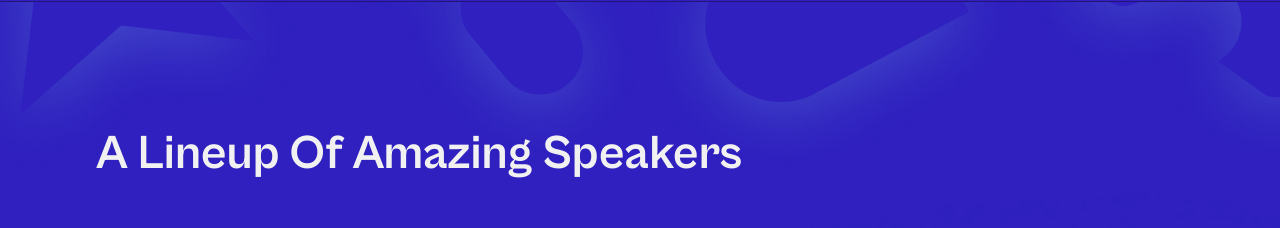
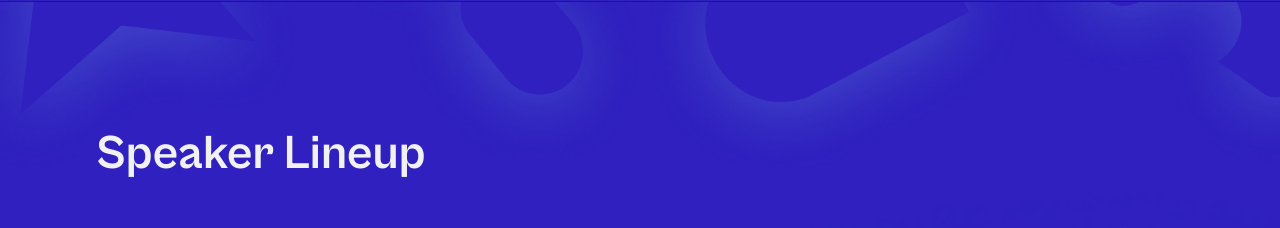
Before and after one commit to apiconf/landing-page, a React (Vite) app: page /speakers in a window 1280 px wide. Shown: the part 81-309 px from the top of the page. Built offline with nearby package versions, Linux system fonts and the light colour scheme.

Commit message:
style: update header text and speaker job title
- Changed header text from "A Lineup of Amazing Speakers" to "Speaker Lineup" for clarity and impact.
- Updated job title for speaker Ijeoma Eti from "Building Secure APIs" to "Backend Engineer" to better reflect her role.

```diff
--- a/src/pages/speakers/Header.tsx
+++ b/src/pages/speakers/Header.tsx
@@ -23,8 +23,8 @@ export default function Header({
 
   return (
     <div className="mb-8 flex items-center justify-between">
-      <h1 className="ml-24 mb-6 font-sans text-2xl font-bold capitalize text-[#F1F1F1] md:text-4xl lg:mb-8 lg:text-5xl">
-        A Lineup of Amazing Speakers
+      <h1 className="mb-6 ml-5 font-sans text-4xl font-bold capitalize text-[#F1F1F1] lg:mb-8 lg:ml-24 lg:text-5xl">
+        Speaker Lineup
       </h1>
       <div className="hidden items-center gap-x-4">
         <button
--- a/src/pages/speakers/speaker.ts
+++ b/src/pages/speakers/speaker.ts
@@ -334,7 +334,7 @@ export const speakers: speakers[] = [
   {
     index: 40,
     name: 'Ijeoma Eti',
-    jobTitle: 'Building Secure APIs',
+    jobTitle: 'Backend Engineer',
     employer: '',
     image: 'https://sessionize.com/image/977d-400o400o1-WE7pdDNDHqGxr9VSA75Weq.jpg',
     bio: 'Ijeoma is a backend engineer focused on building APIs and solving complex challenges. She contributes to open-source projects like Layer5 Meshery and enjoys learning new skills like German.',
```
